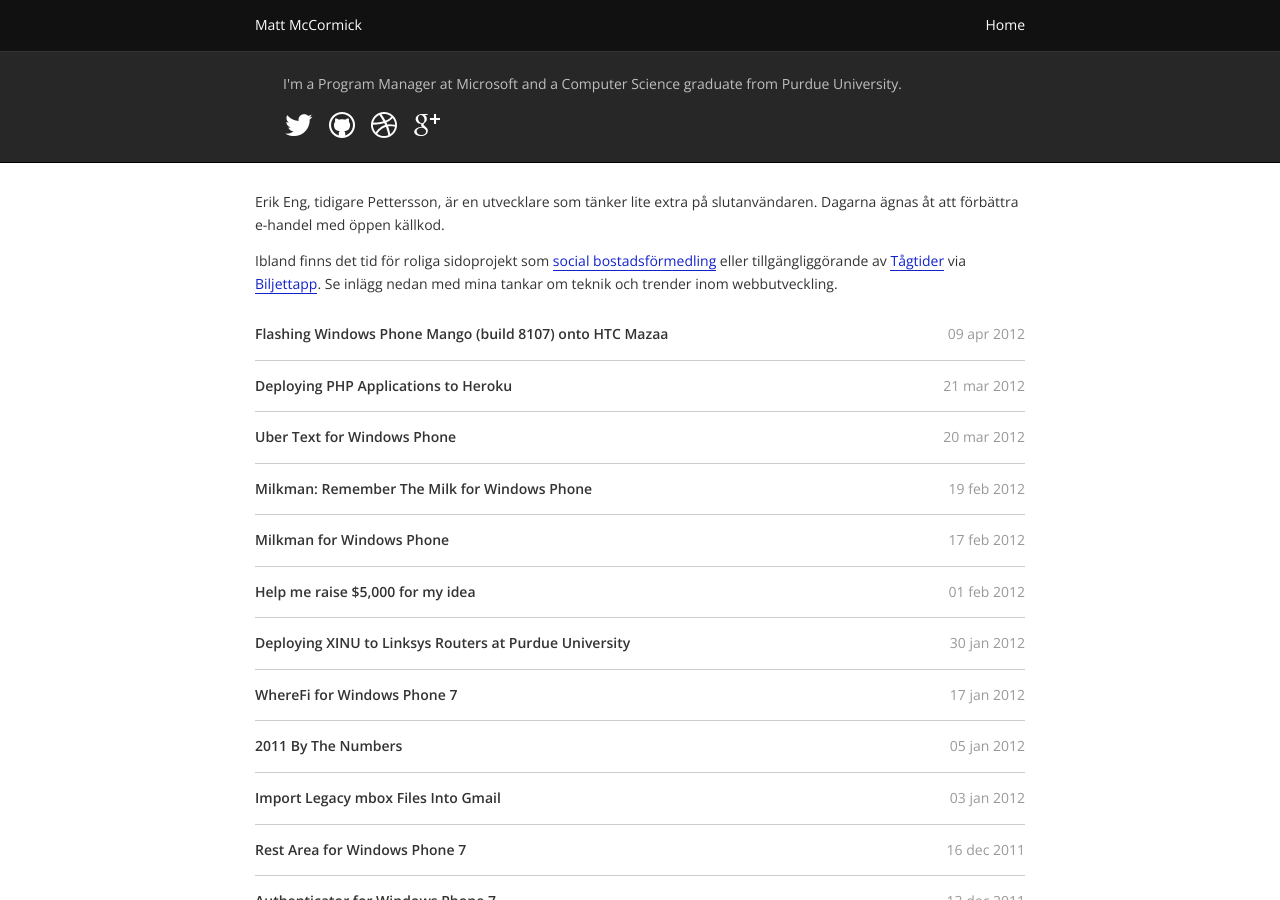
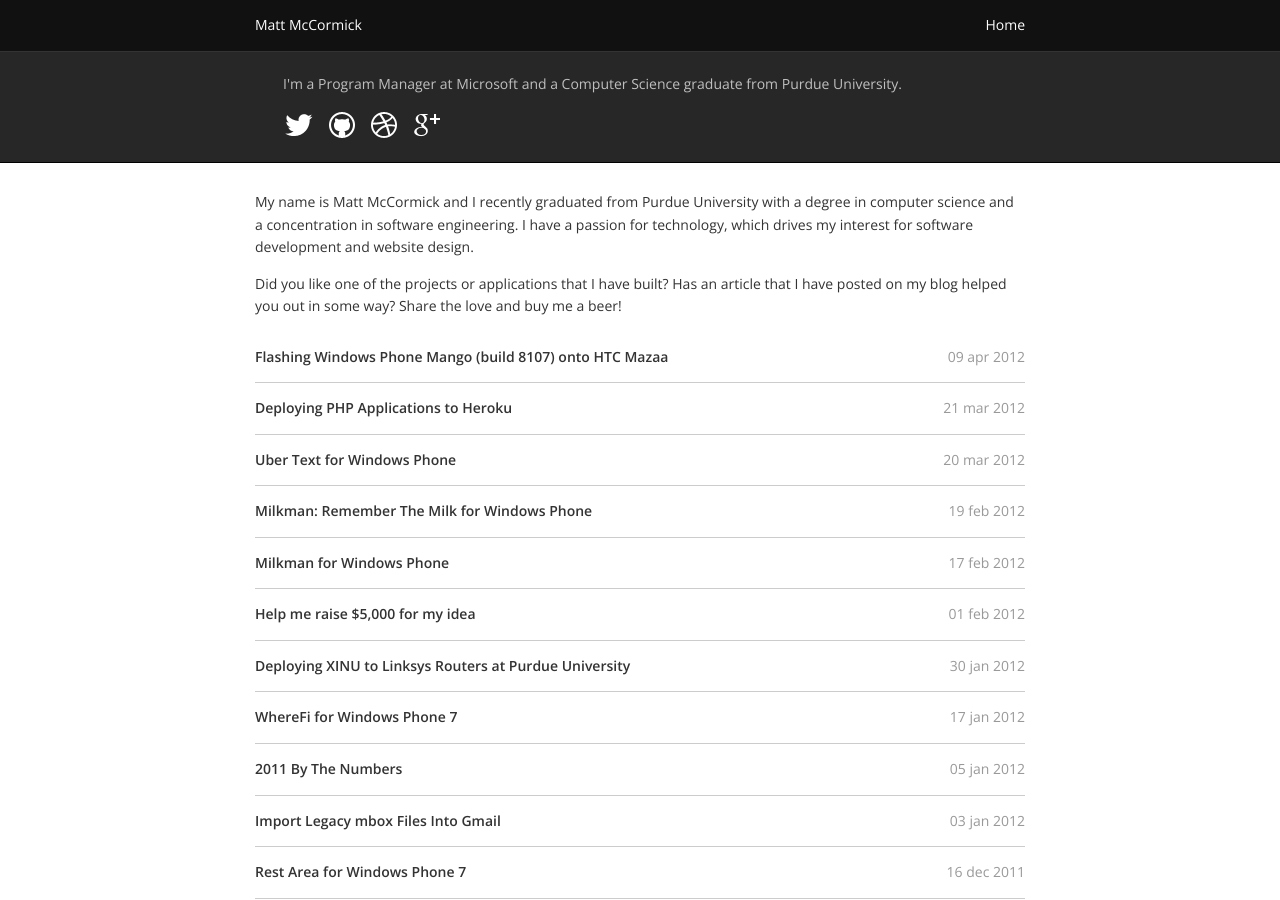
Before and after one commit to mbmccormick/mbmccormick.github.io, a Jekyll site: the page built from index.md, in a window 1280 px wide and 900 px high. Built offline with Jekyll 4.4.1, drawn with Linux system fonts in a browser that asks for light colours.

Commit message:
Update index.md

```diff
--- a/index.md
+++ b/index.md
@@ -1,10 +1,10 @@
 ---
 layout: front
-title: Erik Eng utvecklar för webb &amp; mobilt
+title: Matt McCormick
 ---
 
-Erik Eng, tidigare Pettersson, är en utvecklare som tänker lite extra på slutanvändaren. Dagarna ägnas åt att förbättra e-handel med öppen källkod.
+My name is Matt McCormick and I recently graduated from Purdue University with a degree in computer science and a concentration in software engineering. I have a passion for technology, which drives my interest for software development and website design.
 
-Ibland finns det tid för roliga sidoprojekt som <a href="http://www.hittebo.se/" title="Hittebo">social bostadsförmedling</a> eller tillgängliggörande av <a href="http://tagtider.net/">Tågtider</a> via <a href="http://biljettapp.se">Biljettapp</a>. Se inlägg nedan med mina tankar om teknik och trender inom webbutveckling.
+Did you like one of the projects or applications that I have built? Has an article that I have posted on my blog helped you out in some way? Share the love and buy me a beer!
 
 {% include posts.html %}
```
